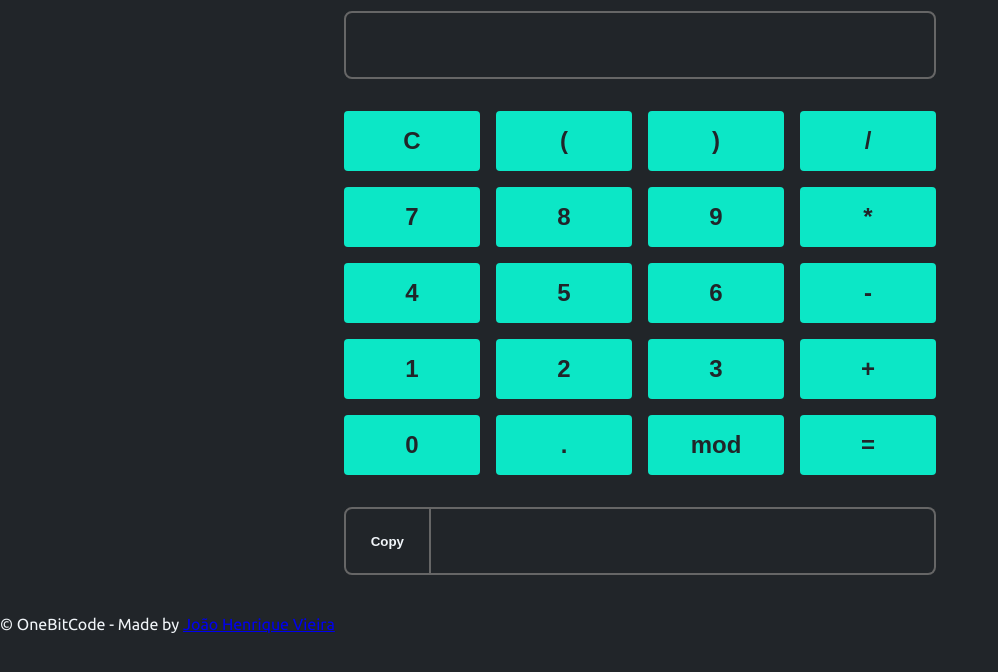
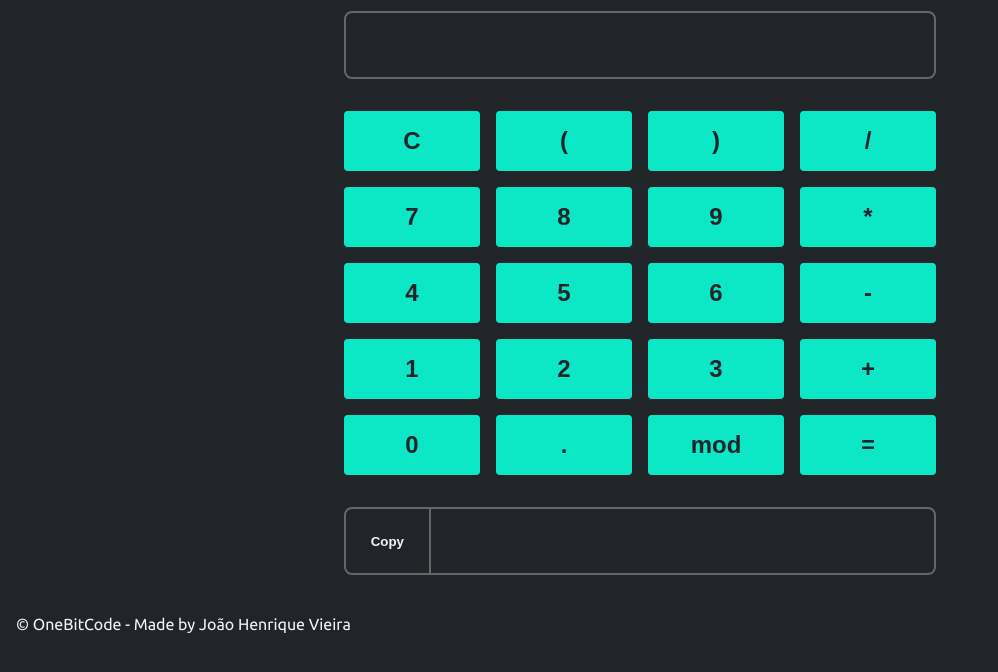
Before and after one commit to Jhenrique12/calc.js, a plain HTML site: page index.html in a window 1280 px wide. Shown: the part 90-762 px from the top of the page, without its empty margins (0-998 px from the left). Drawn offline with Linux system fonts and the light colour scheme.

Commit message:
Add: styling footer

```diff
--- a/style.css
+++ b/style.css
@@ -119,3 +119,16 @@ input {
   border-color: var(--primary-color) !important;
   color: var(--primary-color) !important;
 }
+
+footer {
+  margin-left: 1rem;
+}
+
+footer a {
+  text-decoration: none;
+  color: var(--font-color);
+}
+
+a:hover {
+  color: var(--primary-color);
+}
```
